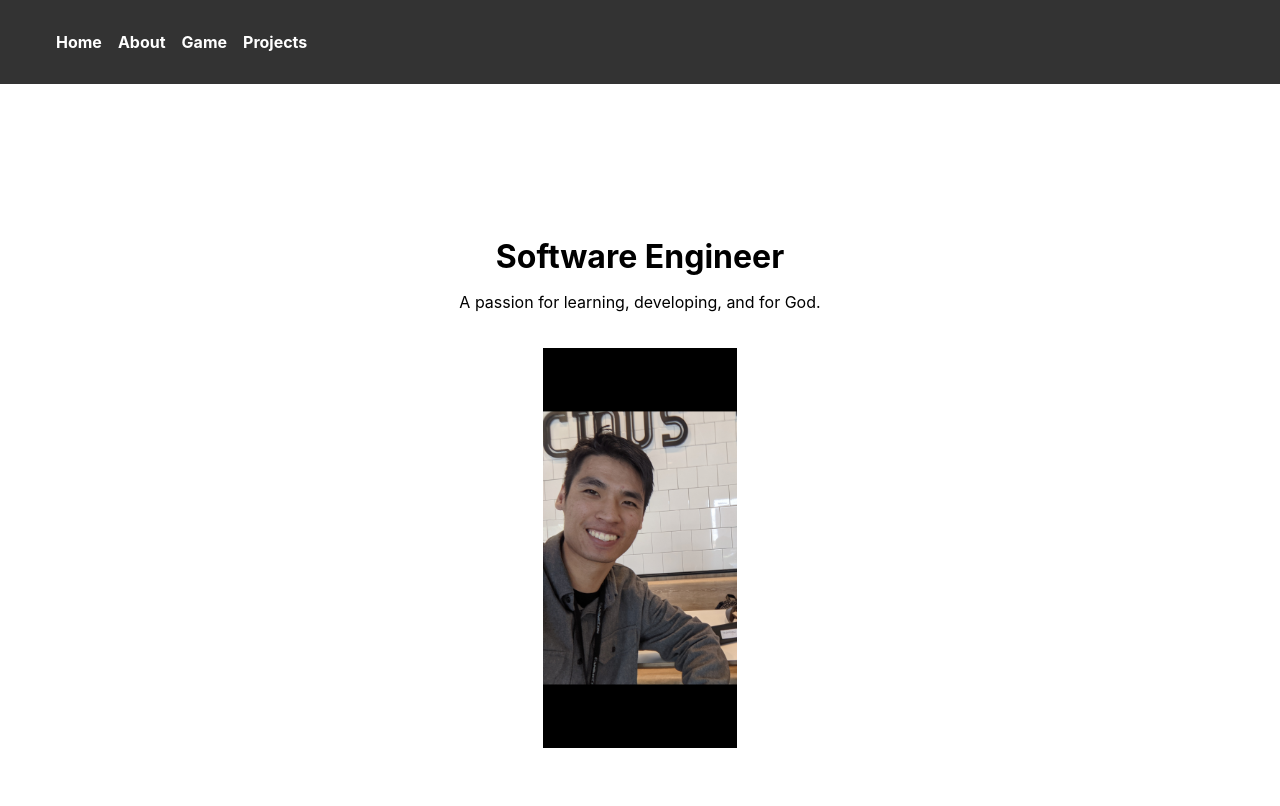
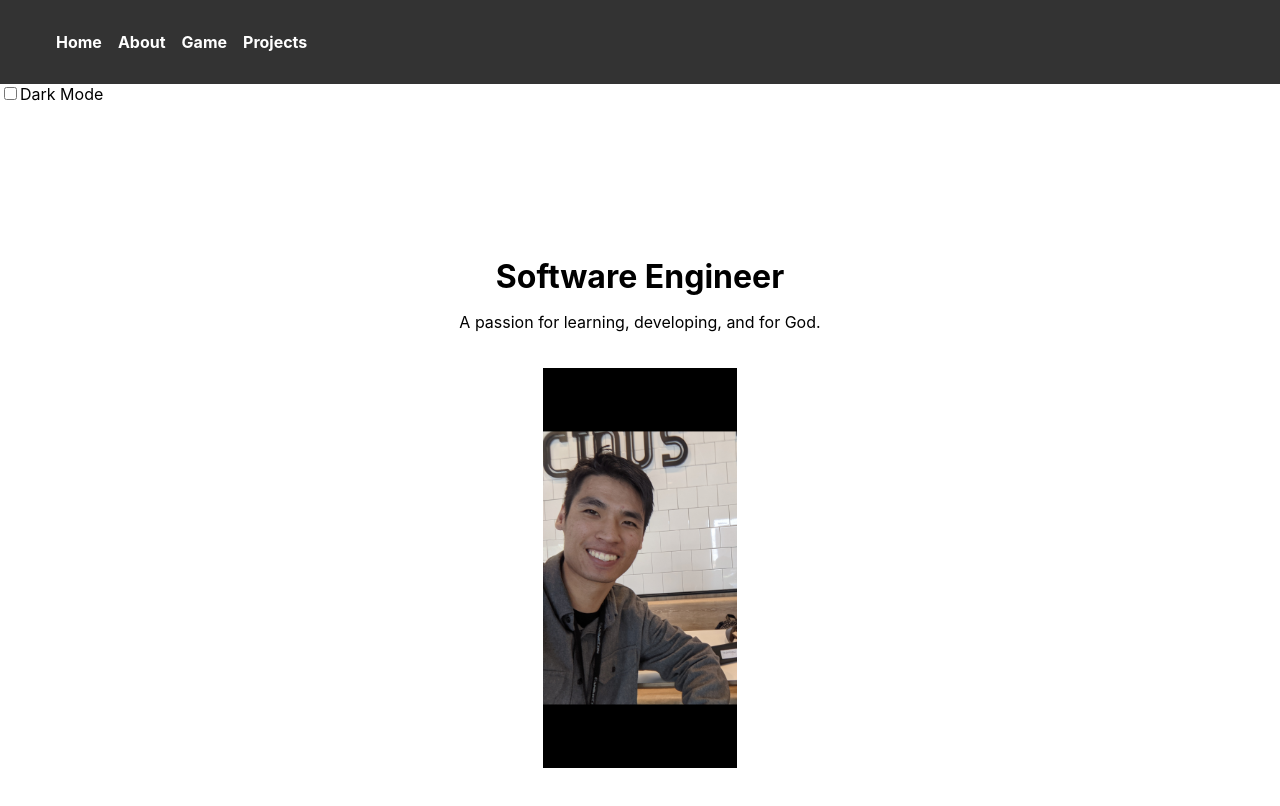
Before and after one commit to lleung030/my-web, a React (Create React App) app: page / in a window 1280 px wide. Shown: the top 806 px of the page. Built offline with nearby package versions, Linux system fonts and the light colour scheme.

Commit message:
dark mode btn

```diff
--- a/src/App.js
+++ b/src/App.js
@@ -4,28 +4,28 @@ import { BrowserRouter as Router, Route, Routes } from 'react-router-dom';
 import Navbar from './components/navbar/Navbar';
 import TicTacToe from './components/game/TicTacToe';
 import Home from './components/home/Home';
-
-function About() {
-  return <h2>About</h2>;
-}
-
-function Projects() {
-  return <h2>Projects</h2>;
-}
+import About from './components/about/About';
+import Projects from './components/projects/Projects';
+import ContactMe from './components/contact/ContactMe';
+import DarkModeToggle from './components/darkmodetoggle/DarkModeToggle';
+import { DarkModeProvider } from './context/DarkModeContext';
 
 function App() {
   return (
     <Router>
-
+      <DarkModeProvider>
         <div>
           <Navbar />
+          <DarkModeToggle />
           <Routes>
             <Route path="/" element={<Home />} />
             <Route path="/about" element={<About />} />
             <Route path="/tictactoe" element={<TicTacToe />} />
             <Route path="/projects" element={<Projects />} />
+            <Route path="/contact" element={<ContactMe />} />
           </Routes>
         </div>
+      </DarkModeProvider>
     </Router>
   );
 }
--- /dev/null
+++ b/src/components/about/About.jsx
@@ -0,0 +1,7 @@
+import React from 'react';
+
+export default function About() {
+  return (
+    <h1>About</h1>
+  );
+}
--- /dev/null
+++ b/src/components/contact/ContactMe.jsx
@@ -0,0 +1,10 @@
+// ContactMe.js
+import React from 'react';
+
+const ContactMe = () => {
+  return (
+    <h1>Contact Me</h1>
+  );
+};
+
+export default ContactMe;
--- /dev/null
+++ b/src/components/darkmodetoggle/DarkModeToggle.jsx
@@ -0,0 +1,26 @@
+// DarkModeToggle.js
+import React, { useState } from 'react';
+
+const DarkModeToggle = () => {
+  const [isDarkMode, setIsDarkMode] = useState(false);
+
+  const toggleDarkMode = () => {
+    setIsDarkMode((prevMode) => !prevMode);
+    // You can also save the mode preference to localStorage or a user setting.
+  };
+
+  return (
+    <div>
+      <label>
+        <input
+          type="checkbox"
+          checked={isDarkMode}
+          onChange={toggleDarkMode}
+        />
+        Dark Mode
+      </label>
+    </div>
+  );
+};
+
+export default DarkModeToggle;
--- /dev/null
+++ b/src/components/projects/Projects.jsx
@@ -0,0 +1,7 @@
+import React from 'react';
+
+export default function Projects() {
+  return (
+    <h1>Projects</h1>
+  );
+}
--- /dev/null
+++ b/src/context/DarkModeContext.jsx
@@ -0,0 +1,23 @@
+// DarkModeContext.js
+import React, { createContext, useContext, useState } from 'react';
+
+const DarkModeContext = createContext();
+
+export const useDarkMode = () => {
+  return useContext(DarkModeContext);
+};
+
+export const DarkModeProvider = ({ children }) => {
+  const [isDarkMode, setIsDarkMode] = useState(false);
+
+  const toggleDarkMode = () => {
+    setIsDarkMode((prevMode) => !prevMode);
+    // You can also save the mode preference to localStorage or a user setting.
+  };
+
+  return (
+    <DarkModeContext.Provider value={{ isDarkMode, toggleDarkMode }}>
+      {children}
+    </DarkModeContext.Provider>
+  );
+};
```
Lines whose indentation alone changed are shown as unchanged.
